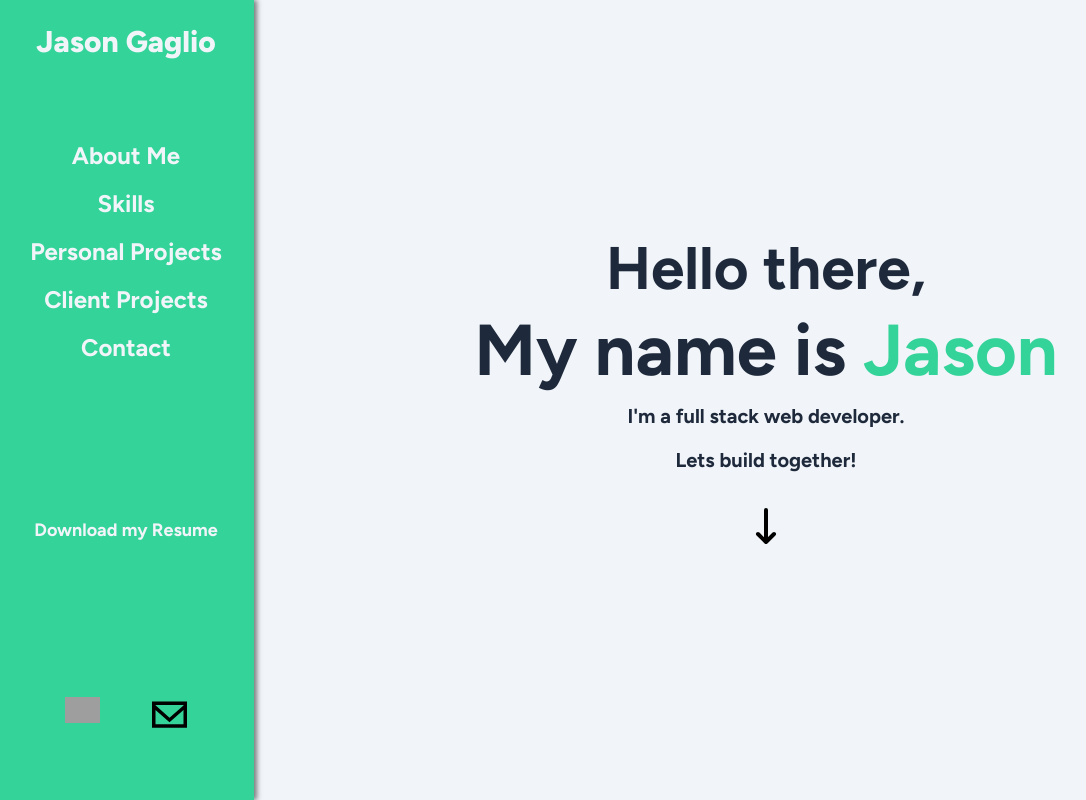
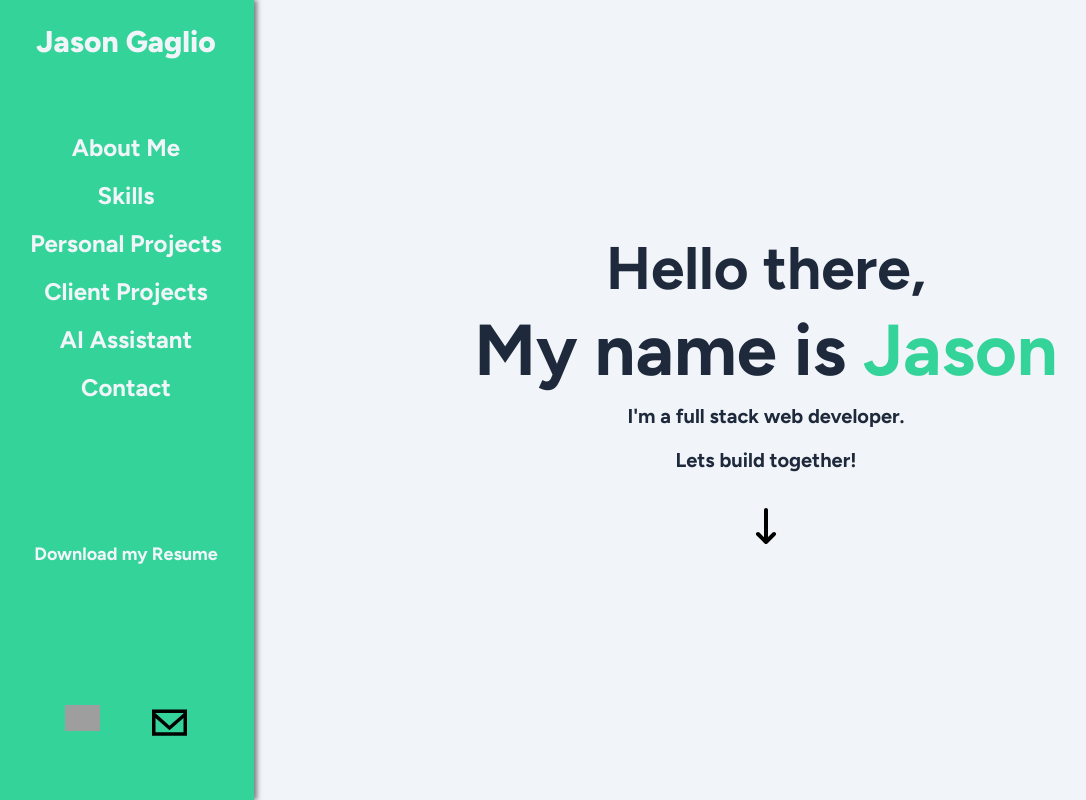
Before and after one commit to Jayrassic/Portfolio_2024, a React (Vite) app: page / in a window 1280 px wide. Shown: the whole page, without its empty margins (2-1088 px from the left). Built offline with nearby package versions, Linux system fonts and the light colour scheme; grey boxes are pictures that could not be loaded.

Commit message:
Added ai chat to page layout

```diff
--- a/src/App.jsx
+++ b/src/App.jsx
@@ -9,6 +9,7 @@ function App() {
   const [personalRef, personalViewState] = useInView({ threshold: 0.5 });
   const [clientRef, clientViewState] = useInView({ threshold: 0.5 });
   const [contactRef, contactViewState] = useInView({ threshold: 0.5 });
+  const [aiRef, aiViewState] = useInView({ threshold: 0.5 });
 
   const inViewObject = {
     home: {
@@ -35,6 +36,10 @@ function App() {
       ref: contactRef,
       state: contactViewState,
     },
+    ai: {
+      ref: aiRef,
+      state: aiViewState,
+    },
   };
 
   return (
--- a/src/components/MainSection.jsx
+++ b/src/components/MainSection.jsx
@@ -5,9 +5,10 @@ import PersonalProjects from "../views/PersonalProjects";
 import ClientProjects from "../views/ClientProjects";
 import Contact from "../views/Contact";
 import PropTypes from "prop-types";
+import ChatPage from "../views/ChatPage";
 
 const MainSection = ({ viewObject }) => {
-  const { home, about, skills, personal, client, contact } = viewObject;
+  const { home, about, skills, personal, client, contact, ai } = viewObject;
 
   return (
     <section
@@ -50,6 +51,13 @@ const MainSection = ({ viewObject }) => {
         <ClientProjects />
       </div>
       <div
+        ref={ai.ref}
+        id="ai"
+        className={`h-full snap-start snap-always sm:max-h-svh sm:min-h-svh`}
+      >
+        <ChatPage />
+      </div>
+      <div
         ref={contact.ref}
         id="contact"
         className="h-full snap-start snap-always sm:max-h-svh sm:min-h-svh"
--- a/src/components/Nav.jsx
+++ b/src/components/Nav.jsx
@@ -7,7 +7,7 @@ import PropTypes from "prop-types";
 import HamburgerButton from "./Hamburger";
 
 const Nav = ({ viewObject }) => {
-  const { home, about, skills, personal, client, contact } = viewObject;
+  const { home, about, skills, personal, client, contact, ai } = viewObject;
 
   const [showMenu, setShowMenu] = useState(false);
 
@@ -106,6 +106,14 @@ const Nav = ({ viewObject }) => {
               Client Projects
             </a>
           </motion.li>
+          <motion.li className="w-fit" whileHover={{ x: 4, scale: 1.2 }}>
+            <a
+              className={ai.state ? "text-2xl text-slate-100" : "text-2xl"}
+              href="#ai"
+            >
+              AI Assistant
+            </a>
+          </motion.li>
           <motion.li className="w-fit" whileHover={{ x: 4, scale: 1.12 }}>
             <a
               className={contact.state ? "text-2xl text-slate-100" : "text-2xl"}
```
